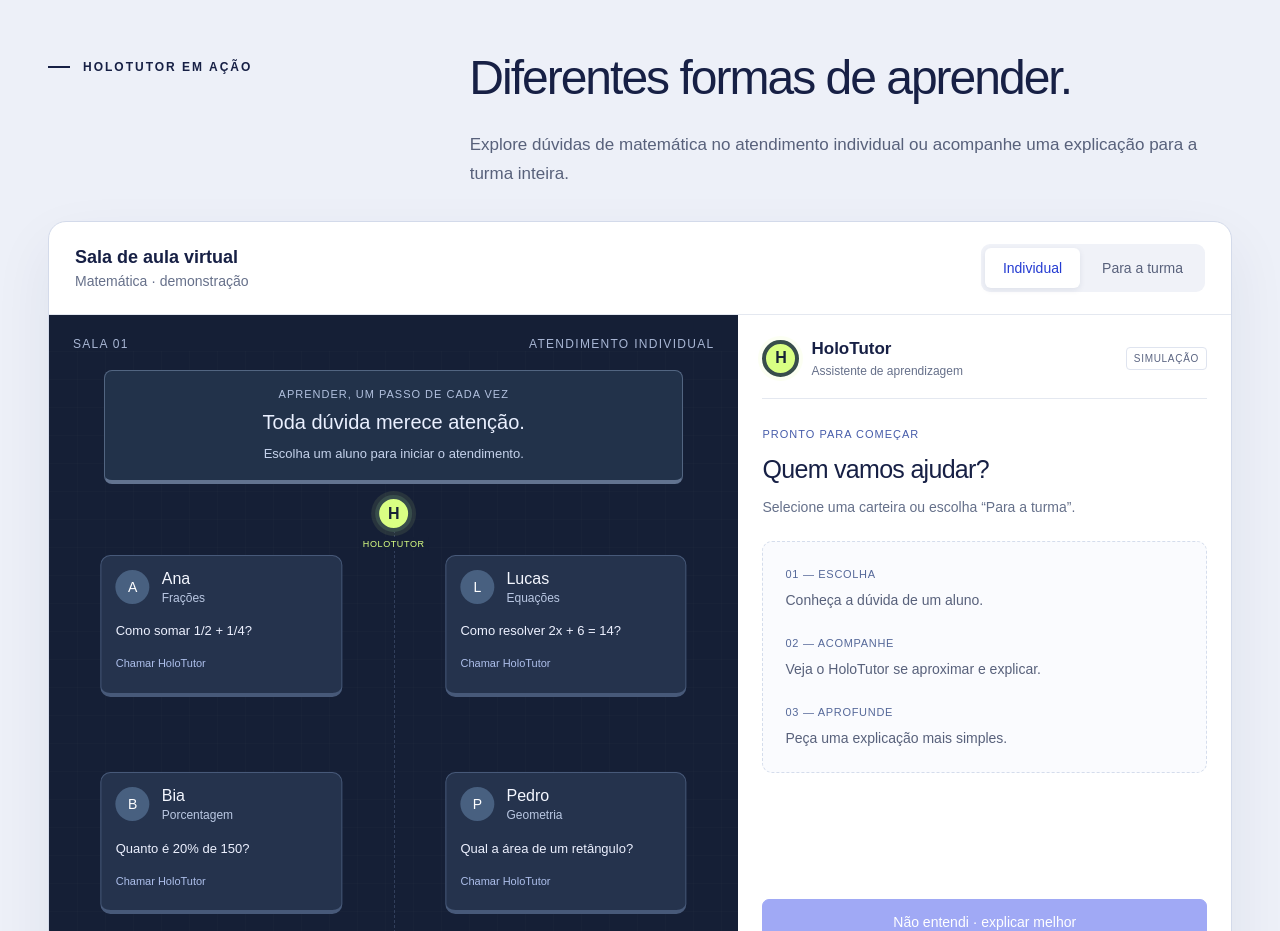
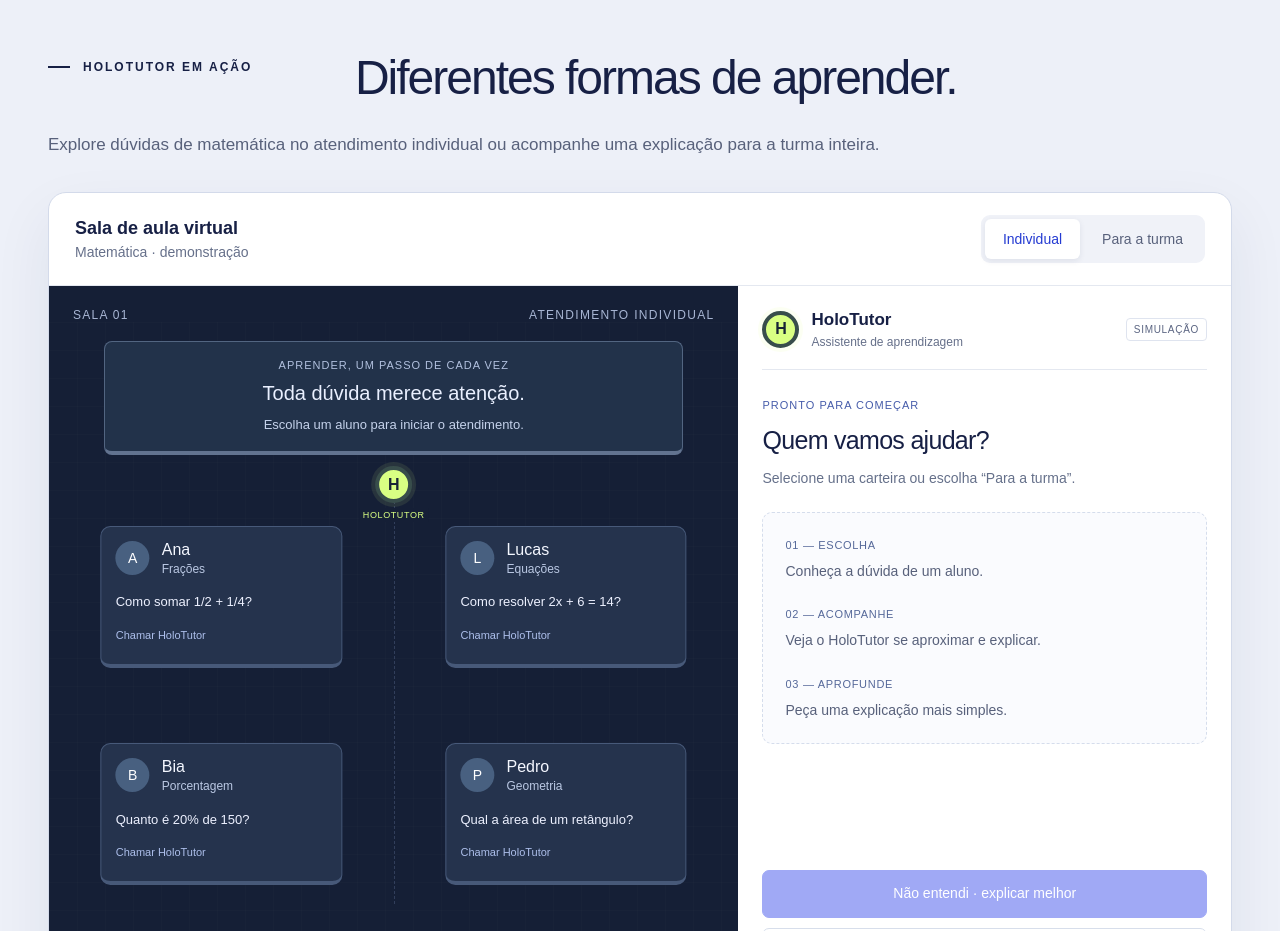
Before and after one commit to yT1X/lumina, a React (Vite) app: page / in a window 1280 px wide. Shown: the part 1220-2151 px from the top of the page. Built offline with nearby package versions, Linux system fonts and the light colour scheme.

Commit message:
Update sala.css

```diff
--- a/src/styles/sala.css
+++ b/src/styles/sala.css
@@ -6,7 +6,14 @@
   color: #58617b;
   font-size: 17px;
   line-height: 1.7;
-  margin: -22px 0 32px calc(33.333% + 27px);
+  margin: -22px 0 32px;
+}
+
+
+@media (min-width: 761px) {
+  .demo-section .section-head {
+    grid-template-columns: 0.7fr 2.3fr;
+  }
 }
 
 .classroom-app {
```
